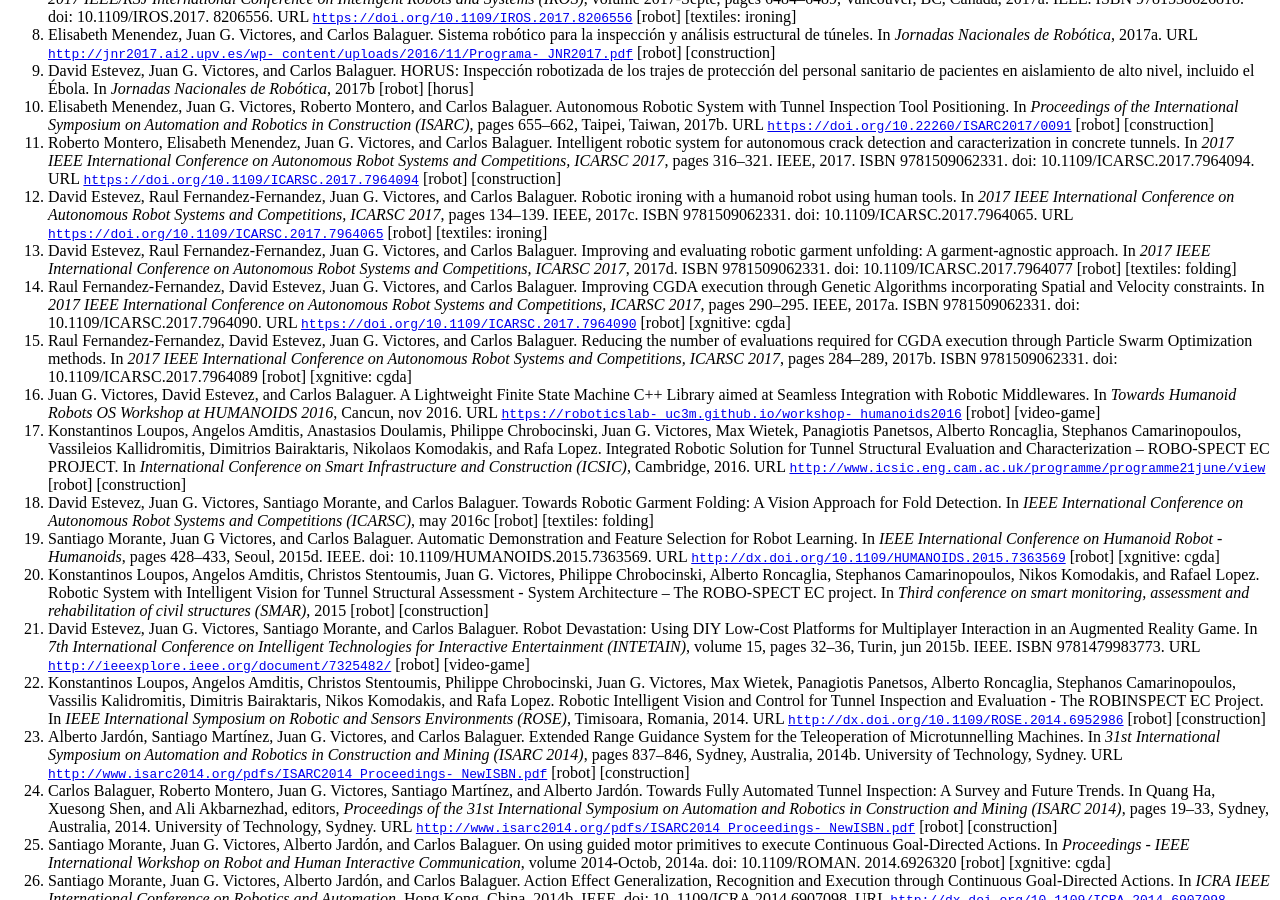
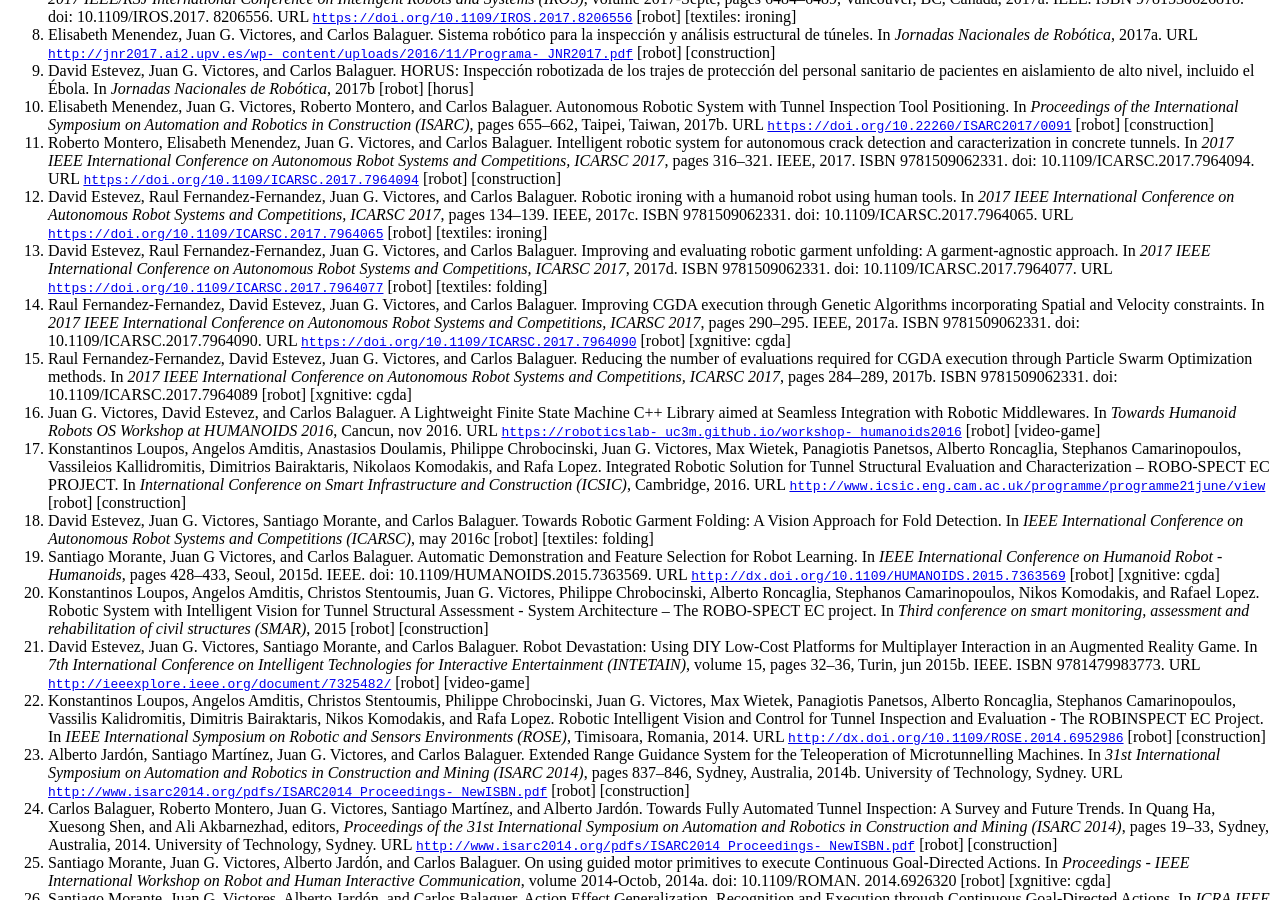
Before and after one commit to jgvictores/jgvictores.github.io, a Jekyll site: the page cv/JuanGVictoresCV.html, which Jekyll copies as it is, in a window 1280 px wide and 900 px high, scrolled down 1778 px. Built offline with Jekyll 4.4.1, drawn with Linux system fonts in a browser that asks for light colours.

Commit message:
estevez2017improving add missing URL

```diff
--- a/cv/JuanGVictoresCV.html
+++ b/cv/JuanGVictoresCV.html
@@ -10,7 +10,7 @@
 <meta name="originator" content="TeX4ht (http://www.cse.ohio-state.edu/~gurari/TeX4ht/)" />
 <!-- xhtml,charset=utf-8,html -->
 <meta name="src" content="JuanGVictoresCV.tex" />
-<meta name="date" content="2020-06-16 16:41:00" />
+<meta name="date" content="2020-06-23 19:47:00" />
 <link rel="stylesheet" type="text/css" href="JuanGVictoresCV.css" />
 </head><body
 >
@@ -470,7 +470,10 @@ class="cmtt-10">https://doi.org/10.1109/ICARSC.2017.7964065</span></a> [robot]
 class="pplri9o-">2017  IEEE  International</span>
      <span
 class="pplri9o-">Conference on Autonomous Robot Systems and Competitions, ICARSC 2017</span>, 2017d. ISBN 9781509062331.
-     doi: 10.1109/ICARSC.2017.7964077 [robot] [textiles: folding]
+     doi: 10.1109/ICARSC.2017.7964077. URL <a
+href="https://doi.org/10.1109/ICARSC.2017.7964077" class="url" ><span
+class="cmtt-10">https://doi.org/10.1109/ICARSC.2017.7964077</span></a> [robot]
+     [textiles: folding]
      </li>
      <li
   class="enumerate" id="x1-4028x14"><a
--- a/cv/victores.bib
+++ b/cv/victores.bib
@@ -140,6 +140,7 @@ booktitle = {2017 IEEE International Conference on Autonomous Robot Systems and
 doi = {10.1109/ICARSC.2017.7964077},
 isbn = {9781509062331},
 title = {{Improving and evaluating robotic garment unfolding: A garment-agnostic approach}},
+url = {https://doi.org/10.1109/ICARSC.2017.7964077},
 year = {2017}
 }
 @inproceedings{fernandez-fernandez2017improving,
```
Also changed, not shown: 1 other file.
